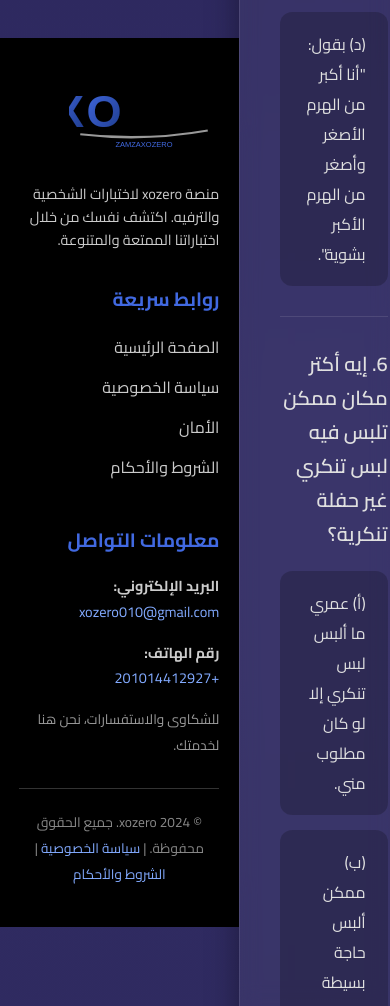
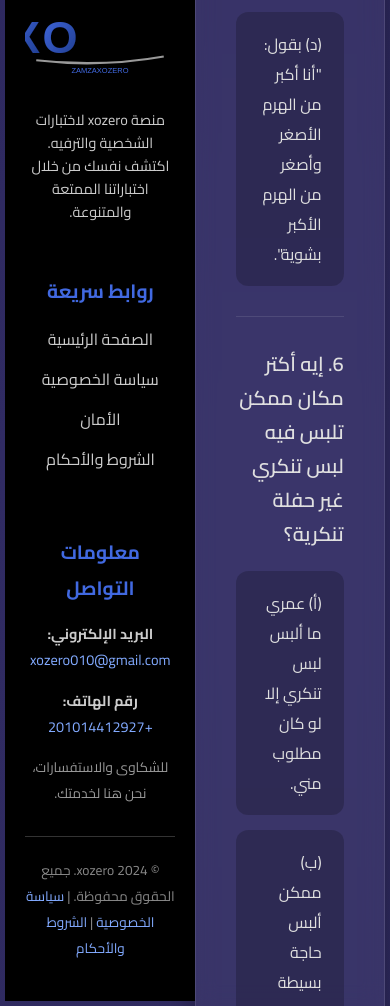
Before and after one commit to xozero010-dot/xozero-test-project, a plain HTML site: page a.html in a window 390 px wide. Shown: the part 6988-7994 px from the top of the page. Drawn offline with nearby package versions, Linux system fonts and the light colour scheme.

Commit message:
Fix: Changed Footer layout to vertical (under each other) as requested by user for better mobile display and compliance.

```diff
--- a/a.html
+++ b/a.html
@@ -410,12 +410,13 @@
     <!-- ▲▲▲ نهاية كود JavaScript الجديد ▲▲▲ -->
 
 
+
     <!-- Footer Section -->
     <footer style="background-color: #000; color: #fff; padding: 40px 20px; margin-top: 60px; position: relative; z-index: 1;">
         <div style="max-width: 1200px; margin: 0 auto;">
-            <div style="display: flex; flex-wrap: wrap; justify-content: space-between; gap: 30px;">
+            <div style="display: flex; flex-direction: column; align-items: center; text-align: center; gap: 30px;">
                 <!-- Logo Section -->
-                <div style="flex: 1; min-width: 200px;">
+                <div style="width: 100%; max-width: 300px;">
                     <div style="margin-bottom: 20px;">
                         <svg xmlns="http://www.w3.org/2000/svg" viewBox="0 0 200 100" width="150" height="75">
                             <defs>
@@ -437,9 +438,9 @@
                 </div>
 
                 <!-- Quick Links -->
-                <div style="flex: 1; min-width: 200px;">
+                <div style="width: 100%; max-width: 300px; margin-top: 20px;">
                     <h3 style="font-size: 1.2rem; margin-bottom: 15px; color: #4169E1;">روابط سريعة</h3>
-                    <ul style="list-style: none; padding: 0;">
+                    <ul style="list-style: none; padding: 0; text-align: center;">
                         <li style="margin-bottom: 10px;"><a href="index.html" style="color: #ccc; text-decoration: none; transition: color 0.3s;">الصفحة الرئيسية</a></li>
                         <li style="margin-bottom: 10px;"><a href="privacy.html" style="color: #ccc; text-decoration: none; transition: color 0.3s;">سياسة الخصوصية</a></li>
                         <li style="margin-bottom: 10px;"><a href="privacy.html#security" style="color: #ccc; text-decoration: none; transition: color 0.3s;">الأمان</a></li>
@@ -448,7 +449,7 @@
                 </div>
 
                 <!-- Contact Info -->
-                <div style="flex: 1; min-width: 200px;">
+                <div style="width: 100%; max-width: 300px; margin-top: 20px;">
                     <h3 style="font-size: 1.2rem; margin-bottom: 15px; color: #4169E1;">معلومات التواصل</h3>
                     <p style="font-size: 0.9rem; line-height: 1.8; color: #ccc;">
                         <strong>البريد الإلكتروني:</strong><br>
@@ -469,5 +470,6 @@
         </div>
     </footer>
 
+
 </body>
 </html>
```
Also changed, not shown: e.html (+7 -5 lines), h.html (+7 -5 lines), index.html (+5 -5 lines), j.html (+7 -5 lines), l.html (+7 -5 lines), p.html (+7 -5 lines), z.html (+7 -5 lines).
